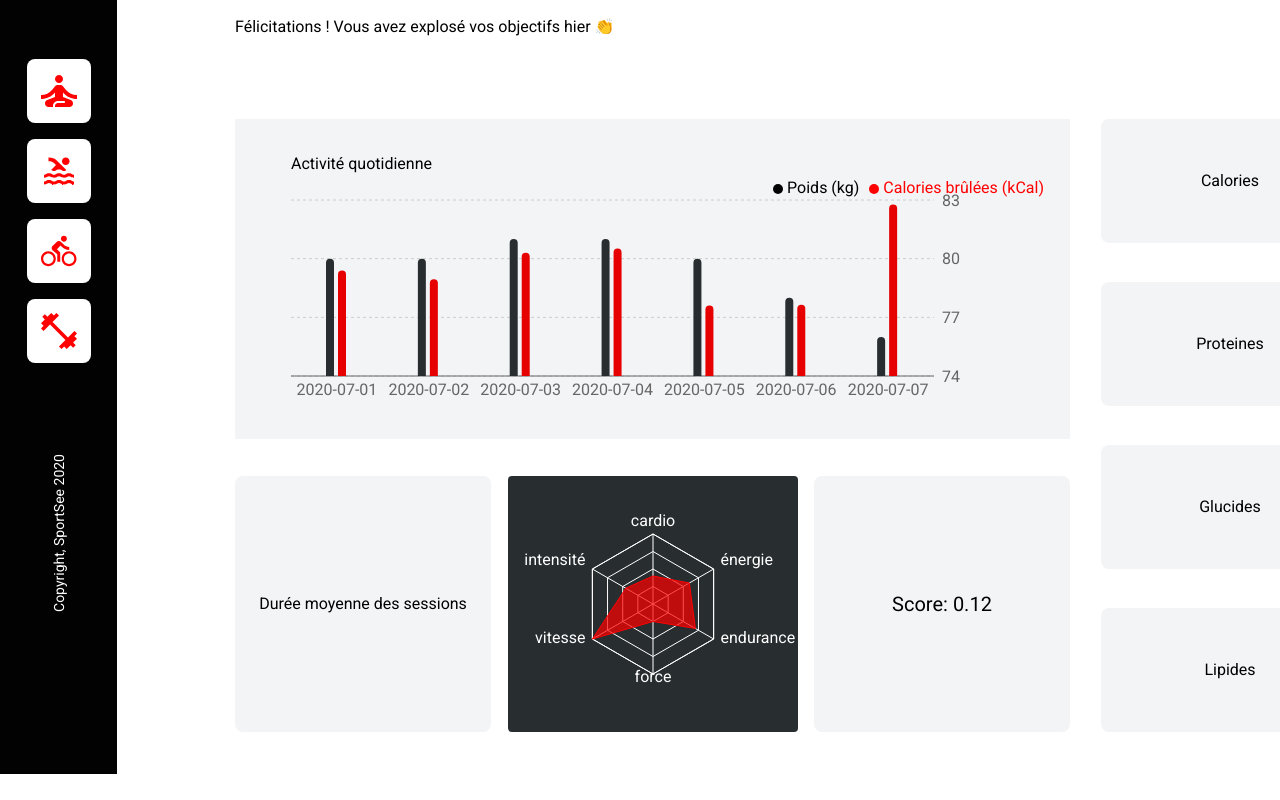
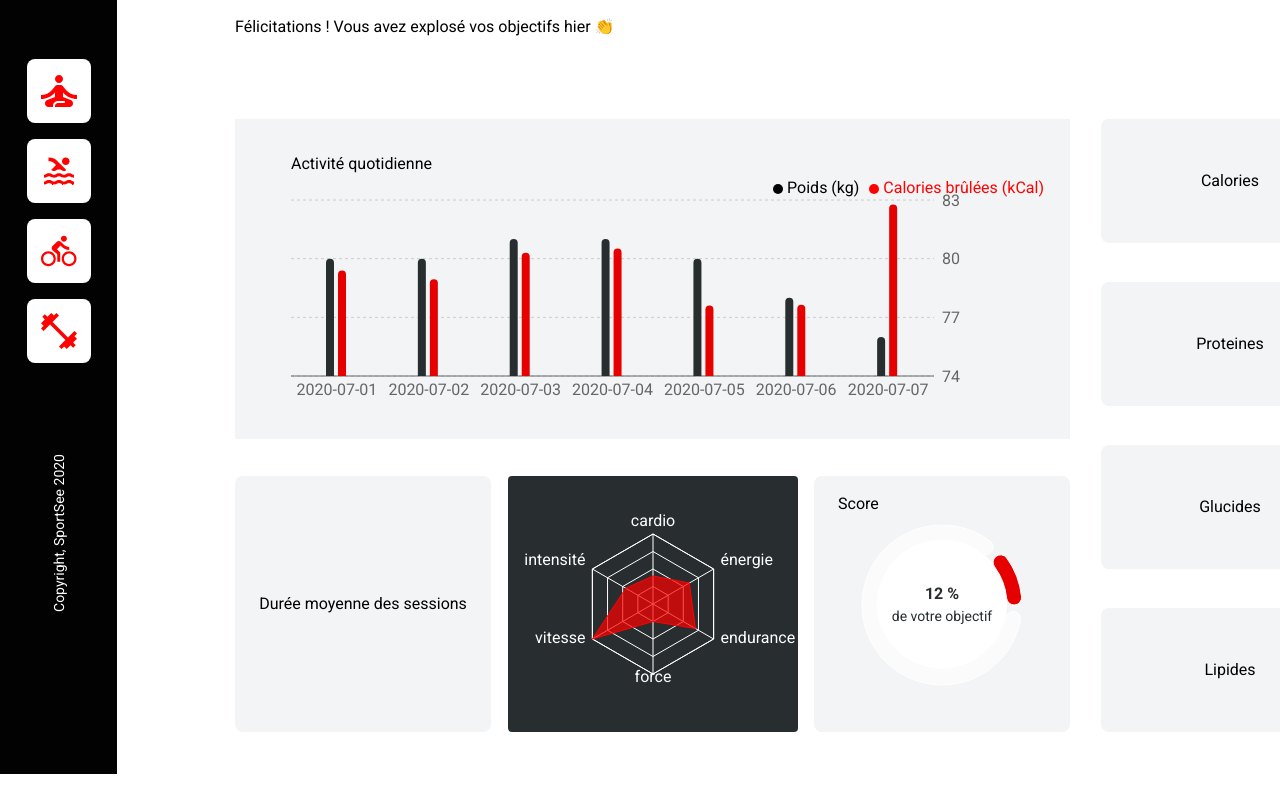
Before and after one commit to KpryKorn/projet-12, a React (Vite) app in the folder sportsee-frontend/: page / in a window 1280 px wide. Shown: the part 250-1050 px from the top of the page. Built offline with nearby package versions, Linux system fonts and the light colour scheme.

Commit message:
feat: refactor les composants RadarGraph et SessionScore pour améliorer la présentation et ajouter des graphiques de score

```diff
--- a/sportsee-frontend/src/components/charts/radar-graph.tsx
+++ b/sportsee-frontend/src/components/charts/radar-graph.tsx
@@ -49,7 +49,7 @@ export default function RadarGraph({ userId }: { userId: number }) {
   if (!userPerformance) return <div>Loading...</div>;
 
   return (
-    <div className="bg-[#282D30] flex items-center justify-center rounded">
+    <article className="bg-[#282D30] flex items-center justify-center rounded">
       <RadarChart
         outerRadius={70}
         width={290}
@@ -60,6 +60,6 @@ export default function RadarGraph({ userId }: { userId: number }) {
         <PolarAngleAxis dataKey="subject" stroke="#FFF" tickLine={false} />
         <Radar dataKey="A" stroke="#FF0101" fill="#FF0101" fillOpacity={0.7} />
       </RadarChart>
-    </div>
+    </article>
   );
 }
--- a/sportsee-frontend/src/components/charts/session-score.tsx
+++ b/sportsee-frontend/src/components/charts/session-score.tsx
@@ -1,7 +1,10 @@
 import { useEffect, useState } from "react";
 import { userService } from "../../services/api";
+import { PieChart, Pie, Cell } from "recharts";
 
 export default function SessionScore({ userId }: { userId: number }) {
+  const COLORS = ["#E60000", "#fbfbfb"];
+
   const [userData, setUserData] = useState<UserData | null>(null);
   const [error, setError] = useState<string | null>(null);
 
@@ -18,12 +21,51 @@ export default function SessionScore({ userId }: { userId: number }) {
     loadData();
   }, [userId]);
 
+  const dataScore = userData?.todayScore! * 100;
+  const formattedData = [
+    { name: "A", value: dataScore },
+    { name: "B", value: 100 - dataScore },
+  ];
+
   if (error) return <div>Error: {error}</div>;
   if (!userData) return <div>Loading...</div>;
 
   return (
-    <article className="aspect-square w-64 h-64 bg-gray-100 flex items-center justify-center rounded-lg">
-      <p className="text-xl">Score: {userData?.todayScore}</p>
+    <article className="aspect-square w-64 h-64 bg-gray-100 flex flex-col items-center justify-center rounded-lg relative">
+      <h2 className="self-start ml-6">Score</h2>
+      <div className="text-[#282D30] font-bold w-[130px] h-[130px] absolute flex flex-col justify-center items-center top-1/2 left-1/2 transform -translate-x-1/2 -translate-y-1/2 rounded-full bg-white">
+        {dataScore} %{" "}
+        <span className="font-normal text-sm">de votre objectif</span>
+      </div>
+      <PieChart width={200} height={200} margin={{ bottom: 22 }}>
+        <Pie
+          data={formattedData}
+          innerRadius={65}
+          outerRadius={80}
+          fill="#8884d8"
+          paddingAngle={5}
+          dataKey="value"
+          cornerRadius={40}
+        >
+          {formattedData.map((_, index) => (
+            <Cell key={`cell-${index}`} fill={COLORS[index % COLORS.length]} />
+          ))}
+        </Pie>
+        <Pie
+          data={formattedData}
+          cx={420}
+          cy={200}
+          innerRadius={60}
+          outerRadius={80}
+          fill="#8884d8"
+          paddingAngle={5}
+          dataKey="value"
+        >
+          {formattedData.map((_, index) => (
+            <Cell key={`cell-${index}`} fill={COLORS[index % COLORS.length]} />
+          ))}
+        </Pie>
+      </PieChart>
     </article>
   );
 }
```
